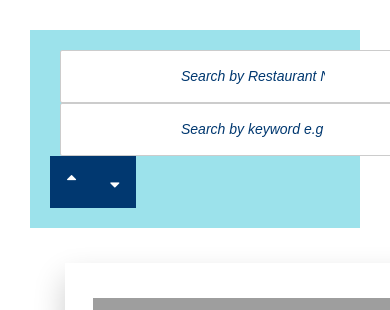
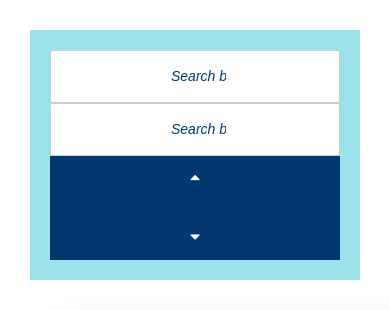
Before and after one commit to PMuiruri/delivery-app, a React (Create React App) app: page / in a window 390 px wide. Shown: the top 310 px of the page. Built offline with nearby package versions, Linux system fonts and the light colour scheme; no server answers; grey boxes are pictures that could not be loaded; the HTML template or start-up script is replaced by a standard one.

Commit message:
updated responsiveness of button

```diff
--- a/src/App.css
+++ b/src/App.css
@@ -22,7 +22,6 @@
 @media (max-width: 640px) {
   .search-box{
     display: block;
-    margin: 0;
   }
 
 }
--- a/src/components/search/button.css
+++ b/src/components/search/button.css
@@ -1,5 +1,9 @@
 .button{
-    display: inline;
+    display: flex;
+    flex-direction: row;
+    width: 100%;
+    justify-content: center;
+    align-content: center;
 }
 .btn {
     background-color: #013870;
@@ -17,10 +21,9 @@
   }
   @media (max-width: 640px) {
     .button{
-      display: inline-block;
-      margin: auto;
-      text-align: center;
-      align-self: center;
+     margin: auto;
+     display: flex;
+    flex-direction: column;
     }
 
   }
--- a/src/components/search/search.css
+++ b/src/components/search/search.css
@@ -1,12 +1,7 @@
-.search-wrapper{
-  display: flex;
-  flex-direction: row;
-  justify-content: space-evenly;
-}
+
 .search-input{
   padding: 1.8rem 10rem;
   transition: transform 250ms ease-in-out;
-  width: 40rem;
   border: 1px solid #ccc;
   border-radius: 2px;
   color: #013870;
@@ -26,3 +21,11 @@
   padding: 2rem;
   font-style: italic;
 }
+
+@media (max-width: 640px) {
+  .search-input{
+    display: block;
+    margin: auto;
+    width: 100%;
+  }
+}
```
